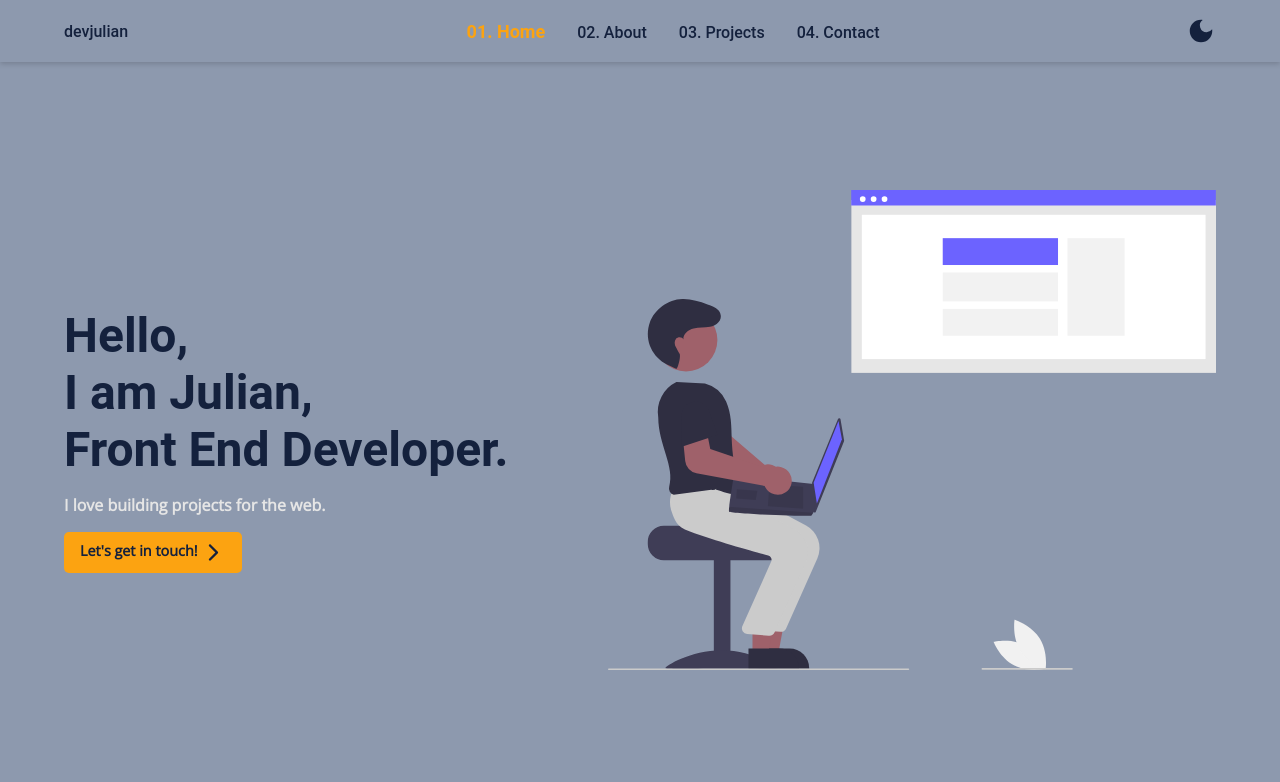
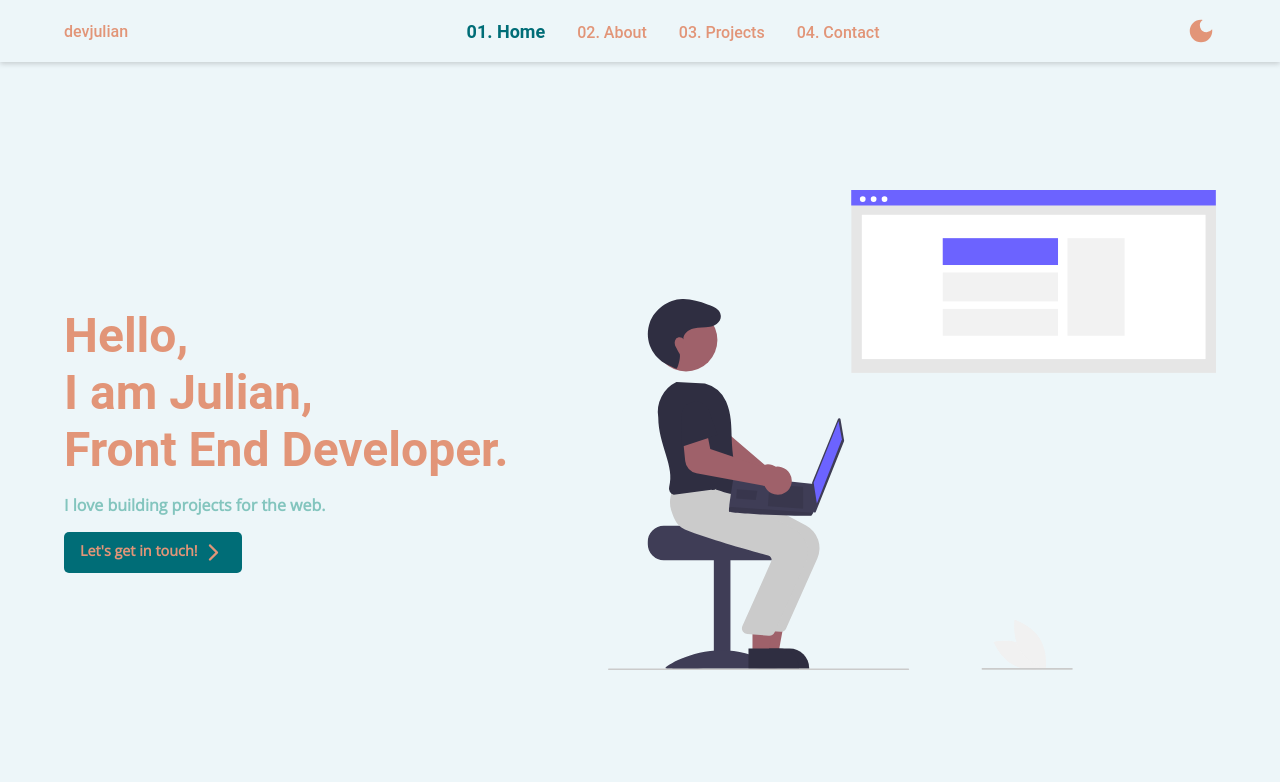
Before and after one commit to JulianIfesiokwu/my-personal-portfolio, a React (Create React App) app: page / in a window 1280 px wide. Shown: the top 782 px of the page. Built offline with nearby package versions, Linux system fonts and the light colour scheme.

Commit message:
added background color to app and added animation to app

```diff
--- a/src/App.css
+++ b/src/App.css
@@ -1,6 +1,8 @@
 @import url("https://fonts.googleapis.com/css2?family=Open+Sans:wght@300&display=swap");
 body {
   width: 100%;
+  background-color: var(--background-color);
+  transition: background-color 1s ease;
 }
 
 *,
@@ -24,11 +26,11 @@ body .dark {
 }
 
 body .light {
-  --accent-color: #e5e5e5;
-  --background-color: #8d99ae;
-  --hightlight-color: #000000;
-  --text-color: #14213d;
-  --cta-color: #fca311;
+  --accent-color: #83c5be;
+  --background-color: #edf6f9;
+  --hightlight-color: #ffddd2;
+  --text-color: #e29578;
+  --cta-color: #006d77;
 }
 
 a {
@@ -39,4 +41,4 @@ a {
 :root {
   --font-heading: Roboto, sans-serif;
   --font-article: "Open Sans", Cantarell;
-}/*# sourceMappingURL=App.css.map */
+} /*# sourceMappingURL=App.css.map */
--- a/src/App.js
+++ b/src/App.js
@@ -2,6 +2,7 @@ import { BrowserRouter, Routes, Route } from "react-router-dom";
 import { useState } from "react";
 import ScrollToTop from "./components/ScrollToTop.component";
 import SharedLayout from "./components/SharedLayout/SharedLayout.component";
+import { AnimatePresence } from "framer-motion";
 
 import "./App.css";
 
@@ -15,6 +16,7 @@ function App() {
   return (
     <BrowserRouter>
       <ScrollToTop />
+      <AnimatePresence exitBeforeEnter>
         <Routes>
           <Route
             path="*"
@@ -27,6 +29,7 @@ function App() {
             }
           ></Route>
         </Routes>
+      </AnimatePresence>
     </BrowserRouter>
   );
 }
--- a/src/App.scss
+++ b/src/App.scss
@@ -2,6 +2,7 @@
 
 body {
   width: 100%;
+  background-color: var(--background-color);
 }
 
 *,
@@ -25,11 +26,11 @@ body .dark {
 }
 
 body .light {
-  --accent-color: #e5e5e5;
-  --background-color: #8d99ae;
-  --hightlight-color: #000000;
-  --text-color: #14213d;
-  --cta-color: #fca311;
+  --accent-color: #83c5be;
+  --background-color: #edf6f9;
+  --hightlight-color: #ffddd2;
+  --text-color: #e29578;
+  --cta-color: #006d77;
 }
 
 a {
```
Also changed, not shown: 1 other file (tests, documents, lock files or other folders). Lines whose indentation alone changed are shown as unchanged.
